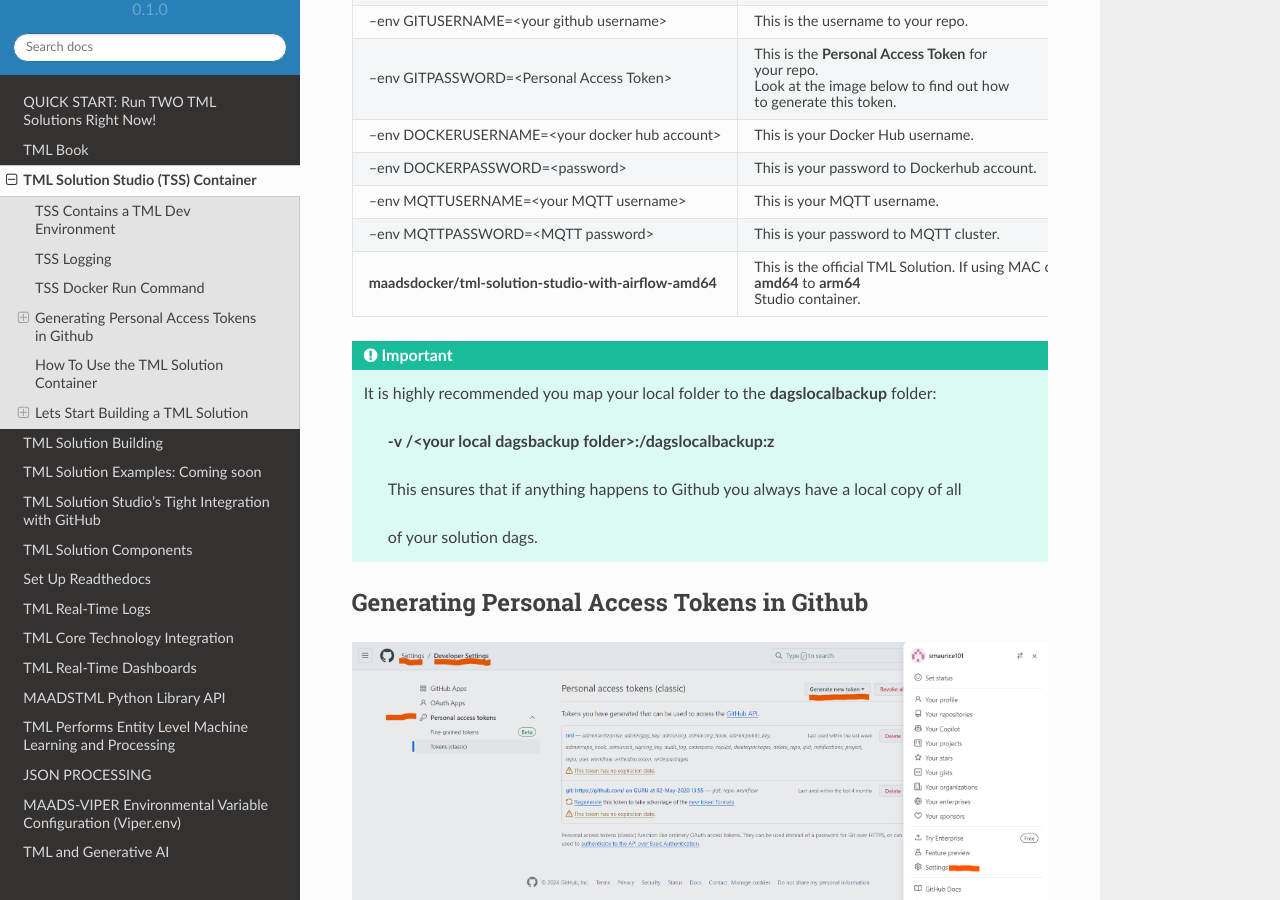
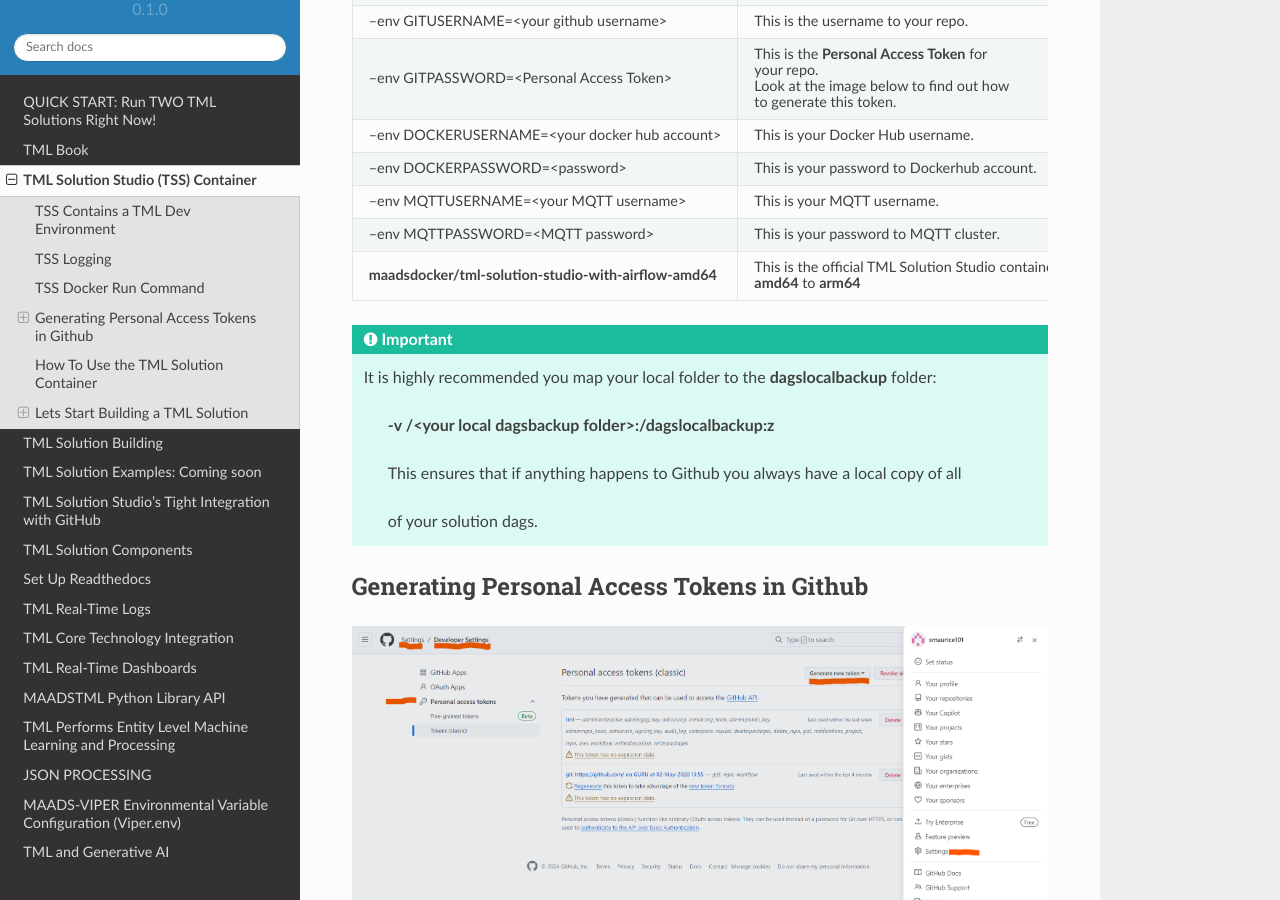
Before and after one commit to smaurice101/readthedocs, a Sphinx documentation site: the page built from docs/source/docker.rst, in a window 1280 px wide and 900 px high, scrolled down 3912 px. Built offline with Sphinx 7.4.7 and the Read the Docs theme 2.0.0, drawn with Linux system fonts in a browser that asks for light colours.

```diff
--- a/docs/source/docker.rst
+++ b/docs/source/docker.rst
@@ -160,11 +160,9 @@ TSS Docker Run Command
    * - --env MQTTPASSWORD=<MQTT password>
      - This is your password to MQTT cluster.
    * - **maadsdocker/tml-solution-studio-with-airflow-amd64**
-     - This is the official TML Solution.  If using MAC change
+     - This is the official TML Solution Studio container.  If using MAC change
 
        **amd64** to **arm64**
-
-       Studio container.
 
 .. important::
    It is highly recommended you map your local folder to the **dagslocalbackup** folder:
```
